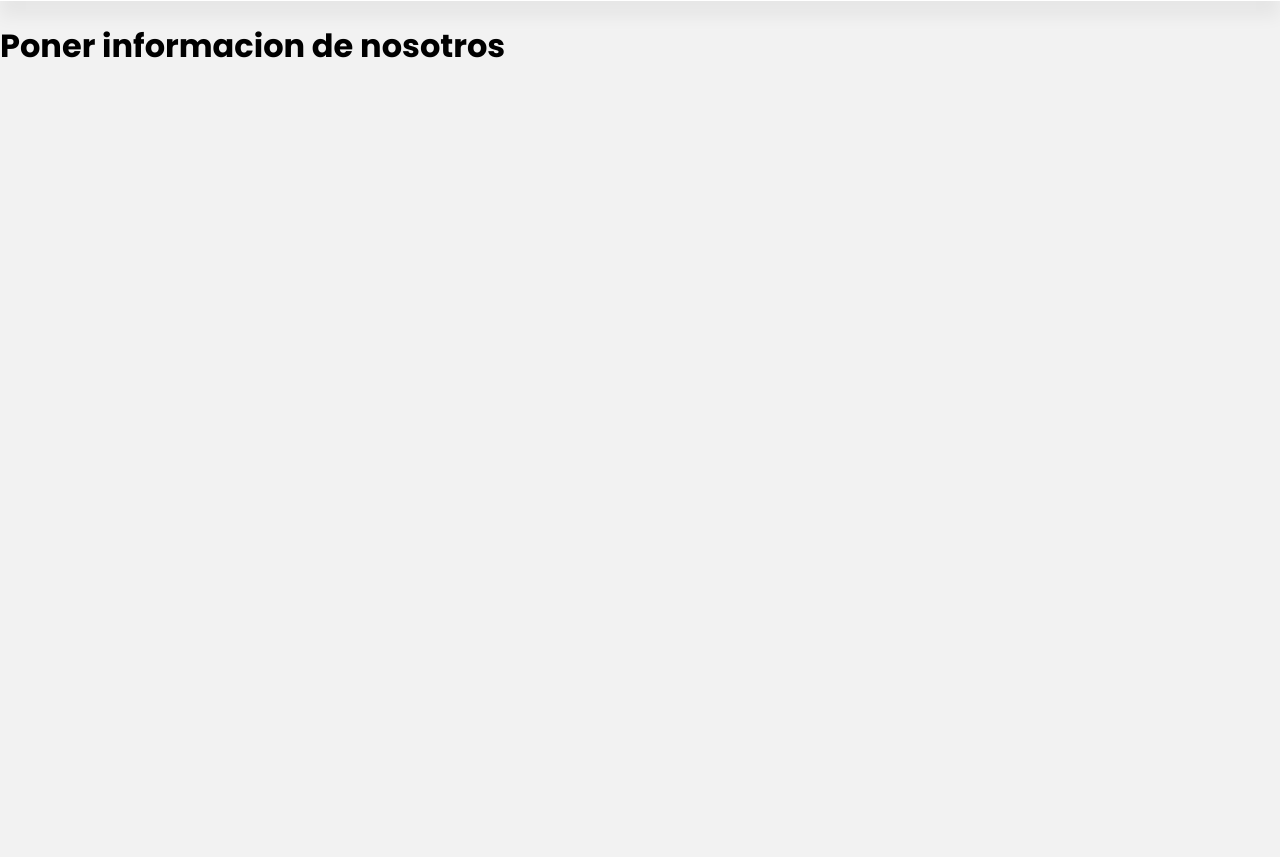
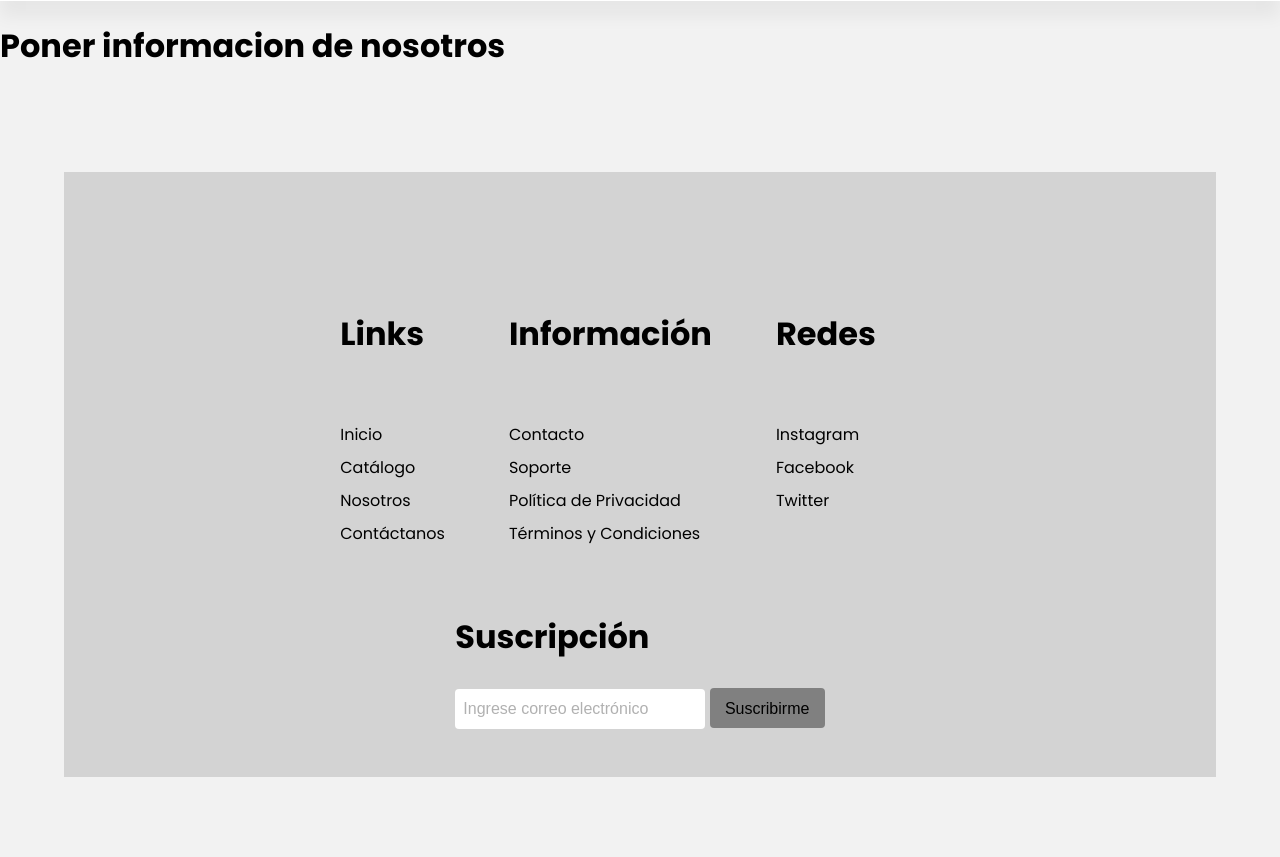
Before and after one commit to 4ndr3steban/ppi_00, a Flask app: page /nosotros in a window 1280 px wide. Shown: the part 62-919 px from the top of the page. Before the commit the page ends 120 px from the top, so only its background shows below. Run offline with Flask 2, Linux system fonts and the light colour scheme.

Commit message:
catalogo

```diff
--- a/templates/nosotros.html
+++ b/templates/nosotros.html
@@ -34,5 +34,37 @@
     </div>
 
     <h1>Poner informacion de nosotros</h1>
+
+    <section id="foot">
+        <div class="footer-container">
+            <div class="footer">
+                <div class="footer-heading f1">
+                    <h2>Links</h2>
+                    <a href="/">Inicio</a>
+                    <a href="/catalogo">Catálogo</a>
+                    <a href="/nosotros">Nosotros</a>
+                    <a href="/contactanos">Contáctanos</a>
+                </div>
+                <div class="footer-heading f2">
+                    <h2>Información</h2>
+                    <a href="#">Contacto</a>
+                    <a href="#">Soporte</a>
+                    <a href="#">Política de Privacidad</a>
+                    <a href="#">Términos y Condiciones</a>
+                </div>
+                <div class="footer-heading f3">
+                    <h2>Redes</h2>
+                    <a href="#">Instagram</a>
+                    <a href="#">Facebook</a>
+                    <a href="#">Twitter</a>
+                </div>
+                <div class="footer-email-form">
+                    <h2>Suscripción</h2>
+                    <input type="email" placeholder="Ingrese correo electrónico" id="footer-email">
+                    <input type="submit" value="Suscribirme" id="footer-email-btn">
+                </div>
+            </div>
+        </div>
+    </section>
 </body>
 </html>
```
Also changed, not shown: templates/catalogo.html (+32 -0 lines), templates/index.html (+6 -5 lines).
